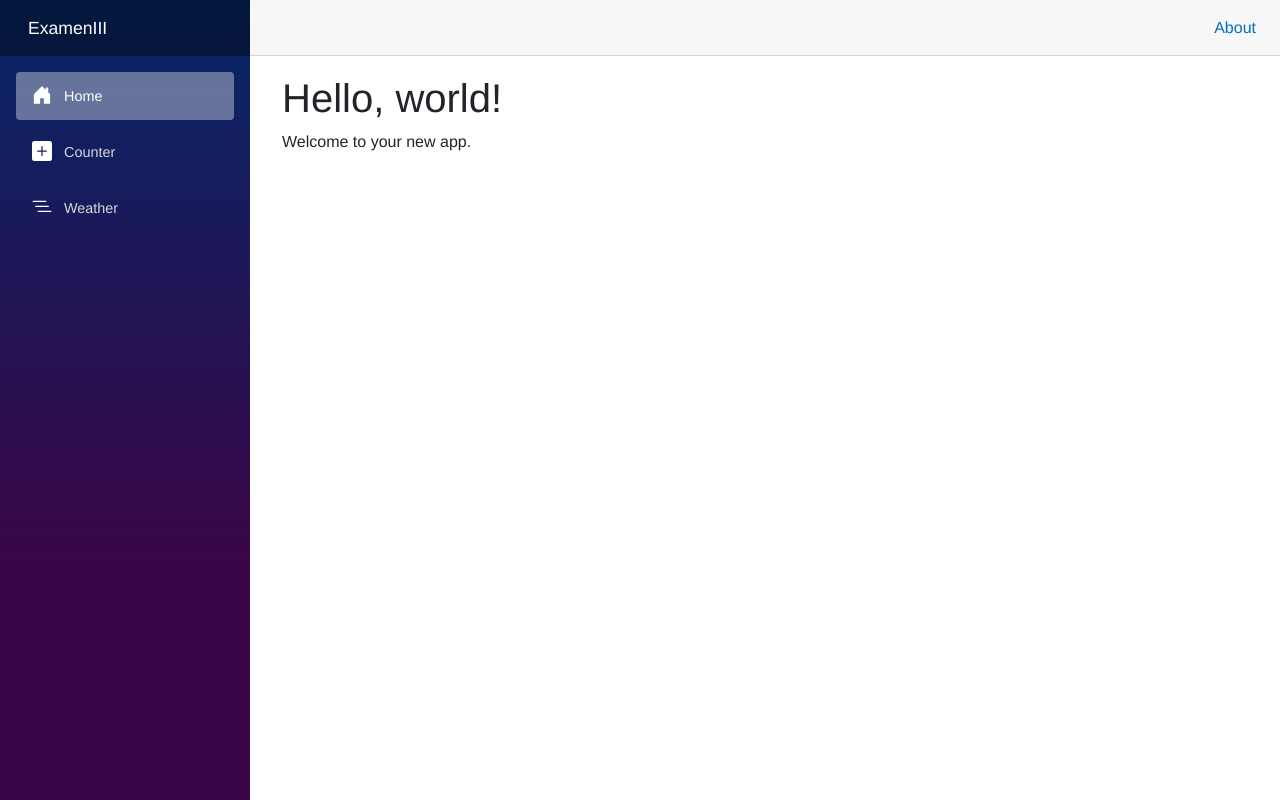
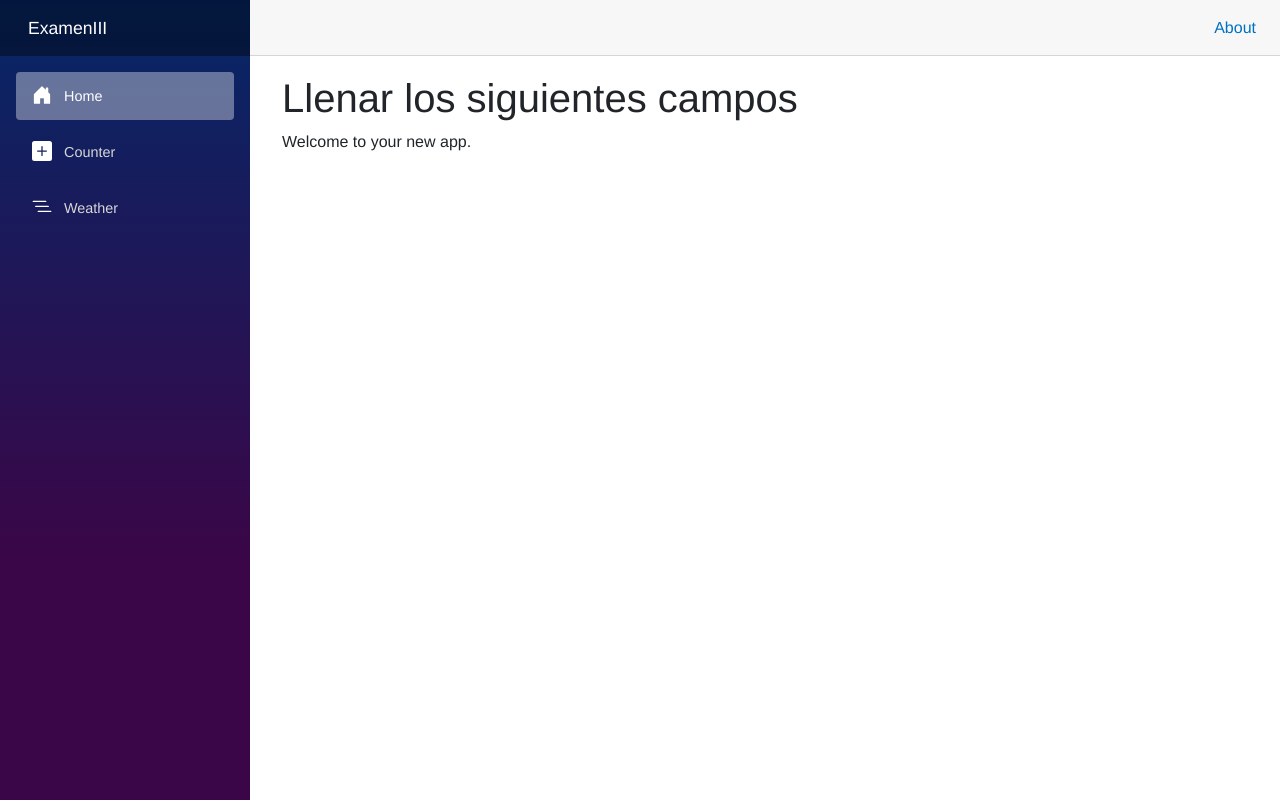
Before and after one commit to Angebriela/ExamenIII_progra3, an ASP.NET Core app: page / in a window 1280 px wide. Run offline with ASP.NET Core 8, Linux system fonts and the light colour scheme; style sheets or scripts are compiled from the project's sources.

```diff
--- a/Pages/Home.razor
+++ b/Pages/Home.razor
@@ -1,7 +1,7 @@
 @page "/"
 
-<PageTitle>Home</PageTitle>
+<PageTitle>Ingreso de video</PageTitle>
 
-<h1>Hello, world!</h1>
+<h1>Llenar los siguientes campos</h1>
 
 Welcome to your new app.
```
